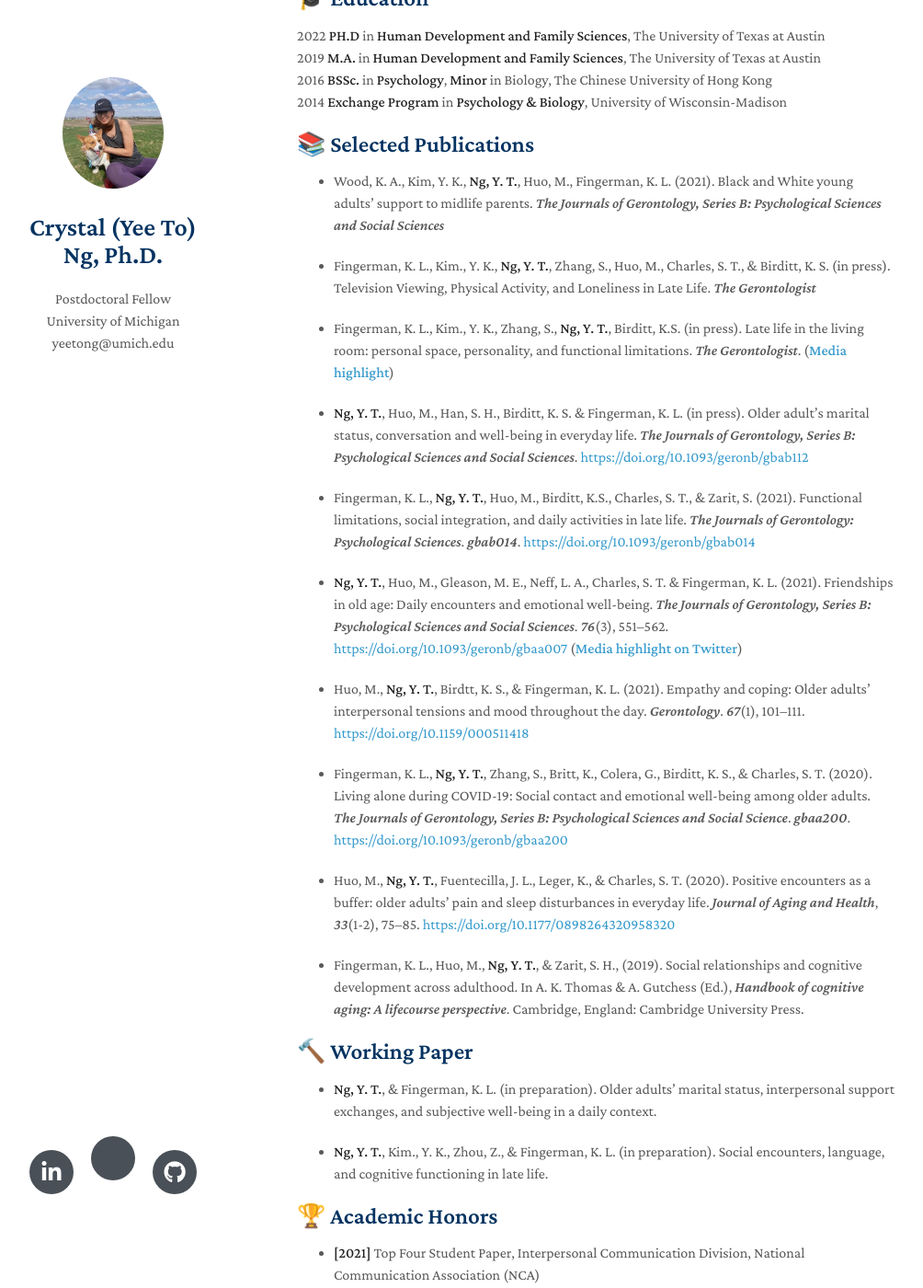
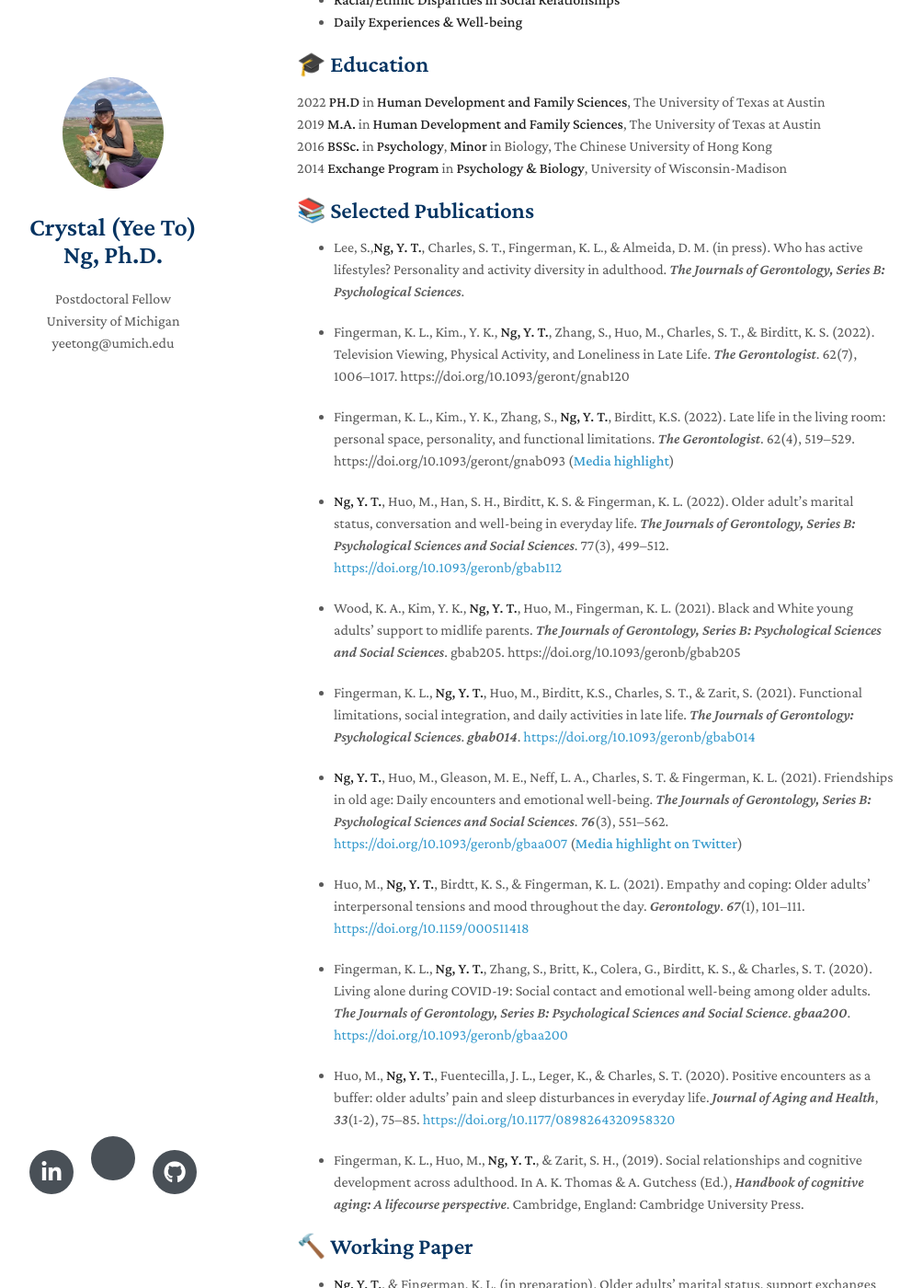
Before and after one commit to Crystal-ng/Crystal-ng.github.io, a Jekyll site: the page built from index.md, in a window 1280 px wide and 1400 px high, scrolled down 750 px. Shown: the whole window at 92% size, without its empty margins (147-1151 px from the left). Built offline with Jekyll 4.4.1, drawn with Linux system fonts in a browser that asks for light colours; nearby versions of some CDN libraries; a style sheet for code colours, icons or effects is not loaded; our own code applies the rules of GitHub Pages for plain Markdown files; some of the changed text lies outside the part shown.

Commit message:
Update index.md

```diff
--- a/index.md
+++ b/index.md
@@ -38,13 +38,15 @@ My name is Crystal Ng. I am a postdoctoral fellow at the University of Michigan
 
 ## 📚 Selected Publications
 
-- Wood, K. A., Kim, Y. K., **Ng, Y. T.**, Huo, M., Fingerman, K. L. (2021). Black and White young  adults’ support to midlife parents. *The Journals of Gerontology, Series B: Psychological Sciences and Social Sciences*
+- Lee, S.,**Ng, Y. T.**, Charles, S. T., Fingerman, K. L., & Almeida, D. M. (in press). Who has active lifestyles? Personality and activity diversity in adulthood. *The Journals of Gerontology, Series B: Psychological Sciences*.
 
-- Fingerman, K. L., Kim., Y. K., **Ng, Y. T.**, Zhang, S., Huo, M., Charles, S. T., & Birditt, K. S. (in press). Television Viewing, Physical Activity, and Loneliness in Late Life. *The Gerontologist*
+- Fingerman, K. L., Kim., Y. K., **Ng, Y. T.**, Zhang, S., Huo, M., Charles, S. T., & Birditt, K. S. (2022). Television Viewing, Physical Activity, and Loneliness in Late Life. *The Gerontologist*. 62(7), 1006–1017. https://doi.org/10.1093/geront/gnab120
 
-- Fingerman, K. L., Kim., Y. K., Zhang, S., **Ng, Y. T.**, Birditt, K.S. (in press). Late life in the living room: personal space, personality, and functional limitations. *The Gerontologist*. (<strong style="color:red">[Media highlight](https://www.kshvid.com/older-adults-are-happier-when-theres-match-between-personality-living-space)</strong>)
+- Fingerman, K. L., Kim., Y. K., Zhang, S., **Ng, Y. T.**, Birditt, K.S. (2022). Late life in the living room: personal space, personality, and functional limitations. *The Gerontologist*. 62(4), 519–529. https://doi.org/10.1093/geront/gnab093 (<strong style="color:red">[Media highlight](https://www.kshvid.com/older-adults-are-happier-when-theres-match-between-personality-living-space)</strong>)
 
-- **Ng, Y. T.**, Huo, M., Han, S. H., Birditt, K. S. & Fingerman, K. L. (in press). Older adult’s marital status, conversation and well-being in everyday life. *The Journals of Gerontology, Series B: Psychological Sciences and Social Sciences*. [https://doi.org/10.1093/geronb/gbab112](https://doi.org/10.1093/geronb/gbab112)
+- **Ng, Y. T.**, Huo, M., Han, S. H., Birditt, K. S. & Fingerman, K. L. (2022). Older adult’s marital status, conversation and well-being in everyday life. *The Journals of Gerontology, Series B: Psychological Sciences and Social Sciences*. 77(3), 499–512. [https://doi.org/10.1093/geronb/gbab112](https://doi.org/10.1093/geronb/gbab112)
+
+- Wood, K. A., Kim, Y. K., **Ng, Y. T.**, Huo, M., Fingerman, K. L. (2021). Black and White young  adults’ support to midlife parents. *The Journals of Gerontology, Series B: Psychological Sciences and Social Sciences*. gbab205. https://doi.org/10.1093/geronb/gbab205
 
 - Fingerman, K. L., **Ng, Y. T.**, Huo, M., Birditt, K.S., Charles, S. T., & Zarit, S. (2021). Functional limitations, social integration, and daily activities in late life. *The Journals of Gerontology: Psychological Sciences*. *gbab014*. [https://doi.org/10.1093/geronb/gbab014](https://doi.org/10.1093/geronb/gbab014)
 
@@ -62,14 +64,14 @@ My name is Crystal Ng. I am a postdoctoral fellow at the University of Michigan
 
 ## 🔨 Working Paper
 
-- **Ng, Y. T.**, & Fingerman, K. L. (in preparation). Older adults’ marital status, interpersonal support exchanges, and subjective well-being in a daily context.
+- **Ng, Y. T.**, & Fingerman, K. L. (in preparation). Older adults’ marital status, support exchanges with friends, and subjective well-being in a daily context.
 
-- **Ng, Y. T.**, Kim., Y. K., Zhou, Z., & Fingerman, K. L. (in preparation). Social encounters, language, and cognitive functioning
-in late life.
+- **Ng, Y. T.**, Kim., Y. K., Zhou, Z., & Fingerman, K. L. (in preparation). Language and social encounters in late life.
 
 
 
 ## 🏆 Academic Honors
+- **[2022]** Dissertation Research Award, Gerontological Society of America (GSA)
 - **[2021]** Top Four Student Paper, Interpersonal Communication Division, National Communication Association (NCA)
 - **[2021]** Top Paper Award, Interpersonal Communication Division, International Communication Association (ICA)
 - **[2020]** Top Paper Award, Aging Division, National Communication Association (NCA)
```
Also changed, not shown: other parts of index.md (+2 -2 lines).
